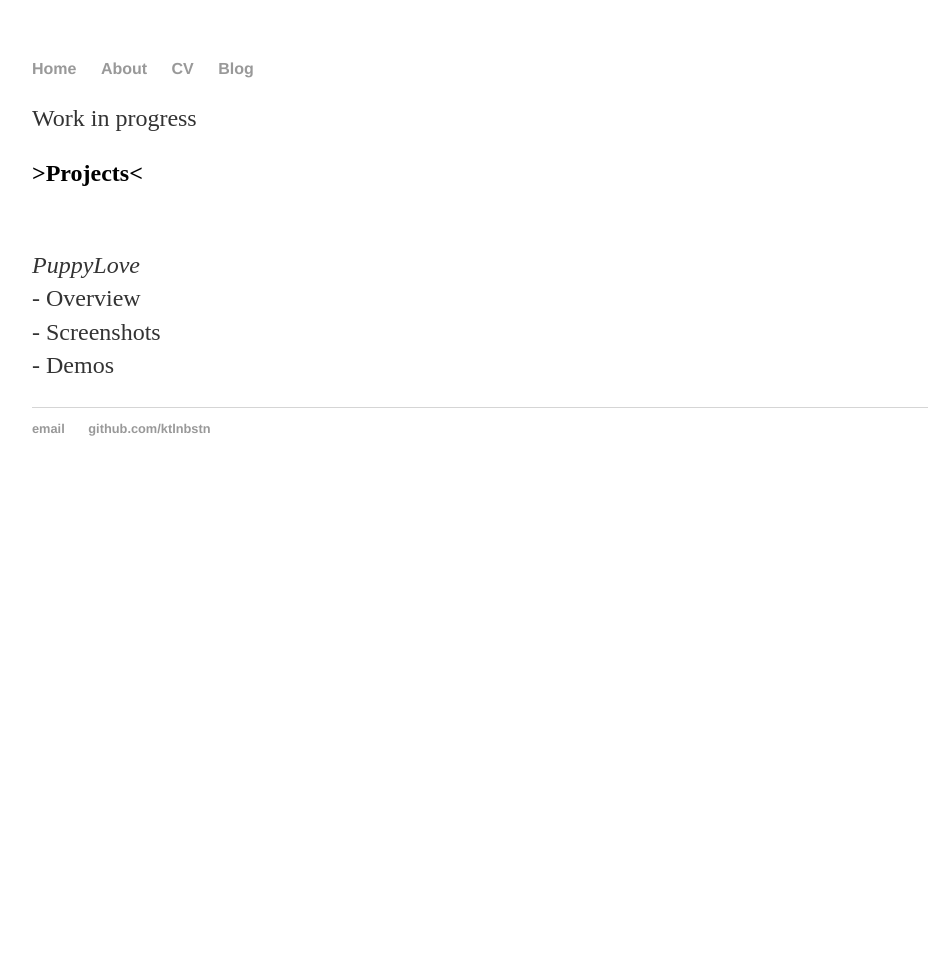
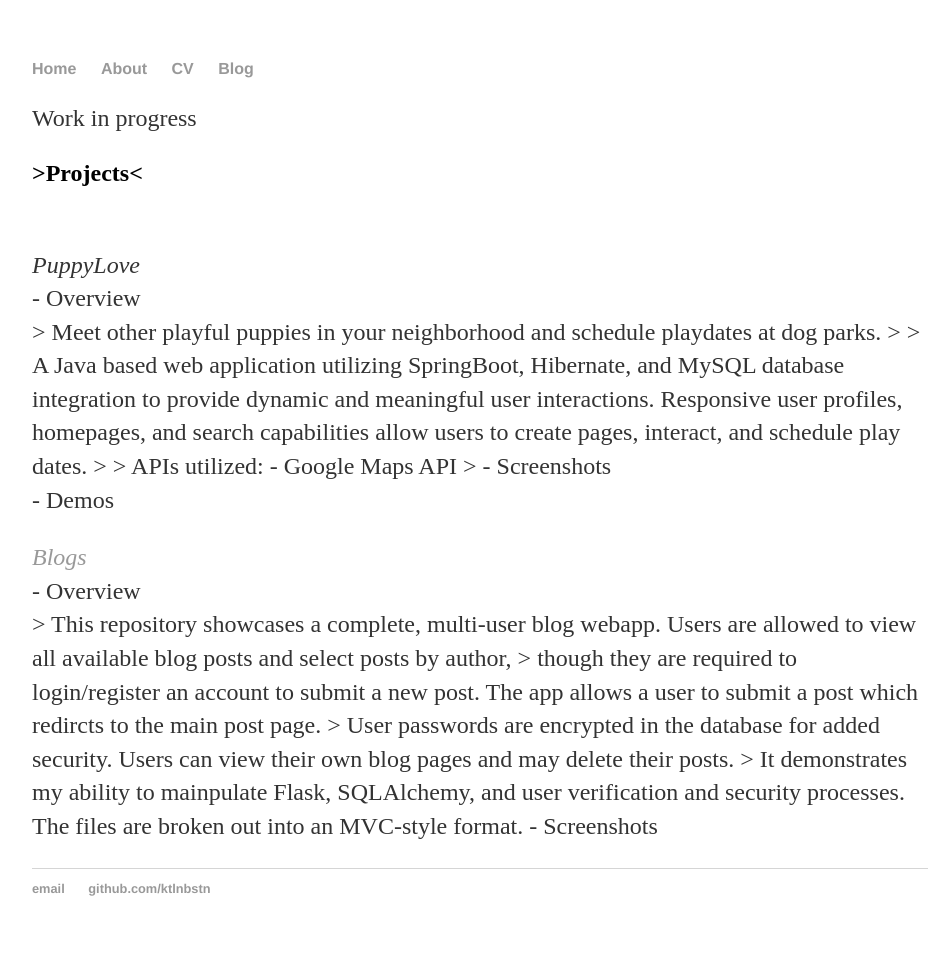
Before and after one commit to ktlnbstn/ktlnbstn.github.io, a Jekyll site: the page built from cv/index.html, in a window 1280 px wide. Shown: the whole page, without its empty margins (160-1109 px from the left). Built offline with Jekyll 4.4.1, drawn with Linux system fonts in a browser that asks for light colours; before the commit the page ends 900 px from its top, so only the background shows below that.

Commit message:
Update index.html

```diff
--- a/cv/index.html
+++ b/cv/index.html
@@ -10,7 +10,25 @@ title: CV
 
 		<p><em>PuppyLove</em><br/>
 - Overview<br/>
+> Meet other playful puppies in your neighborhood and schedule playdates at dog parks.
+>
+> A Java based web application utilizing SpringBoot, Hibernate, and MySQL database integration to provide dynamic
+and meaningful user interactions. Responsive user profiles, homepages, and search capabilities allow users to
+create pages, interact, and schedule play dates.
+>
+> APIs utilized:
+- Google Maps API
+>
 - Screenshots<br/>
 - Demos<br/></p>
 
+		<p><em><a href="http://blog-ktbstn.herokuapp.com/login">Blogs</a></em><br/>
+- Overview<br/>
+> This repository showcases a complete, multi-user blog webapp. Users are allowed to view all available blog posts and select posts by author,
+> though they are required to login/register an account to submit a new post. The app allows a user to submit a post which redircts to the main post page.
+> User passwords are encrypted in the database for added security. Users can view their own blog pages and may delete their posts.
+
+> It demonstrates my ability to mainpulate Flask, SQLAlchemy, and user verification and security processes. The files are broken out into an MVC-style format.
+- Screenshots<br/>
+
 </div><!-- /.blurb -->
```
